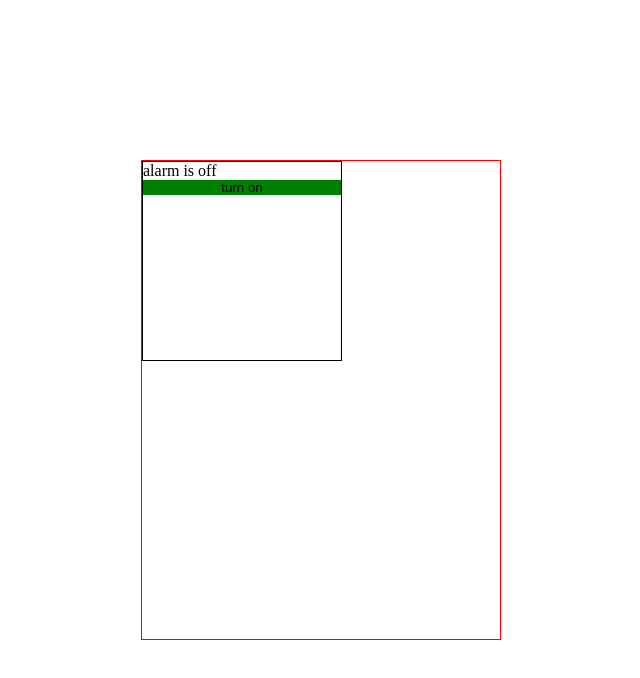
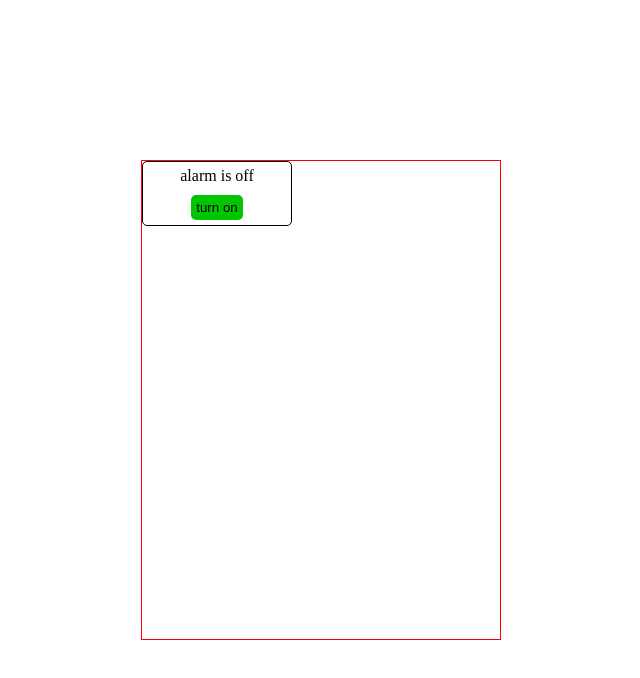
Before and after one commit to danifromecuador/we-are-what-we-repeatedly-do, a React (Vite) app: page / in a window 1280 px wide. Shown: the top 678 px of the page, without its empty margins (319-959 px from the left). Built offline with nearby package versions, Linux system fonts and the light colour scheme.

Commit message:
Style Alarm component

```diff
--- a/src/styles/Alarm.css
+++ b/src/styles/Alarm.css
@@ -1,21 +1,29 @@
 .alarm {
-  width: 200px;
-  height: 200px;
+  width: 150px;
   border: 1px solid black;
+  border-radius: 5px;
   display: flex;
   flex-direction: column;
+  align-items: center;
+  justify-content: space-around;
+}
+
+.message, .on-off-alarm-btn {
+  margin: 5px;
 }
 
 .on-off-alarm-btn {
   background-color: transparent;
   border: none;
   cursor: pointer;
+  padding: 5px;
+  border-radius: 5px;
 }
 
 .on-off-alarm-btn.on {
-  background-color: green;
+  background-color: rgb(0, 197, 0);
 }
 
 .on-off-alarm-btn.off {
-  background-color: red;
+  background-color: rgb(255, 54, 54);
 }
```
